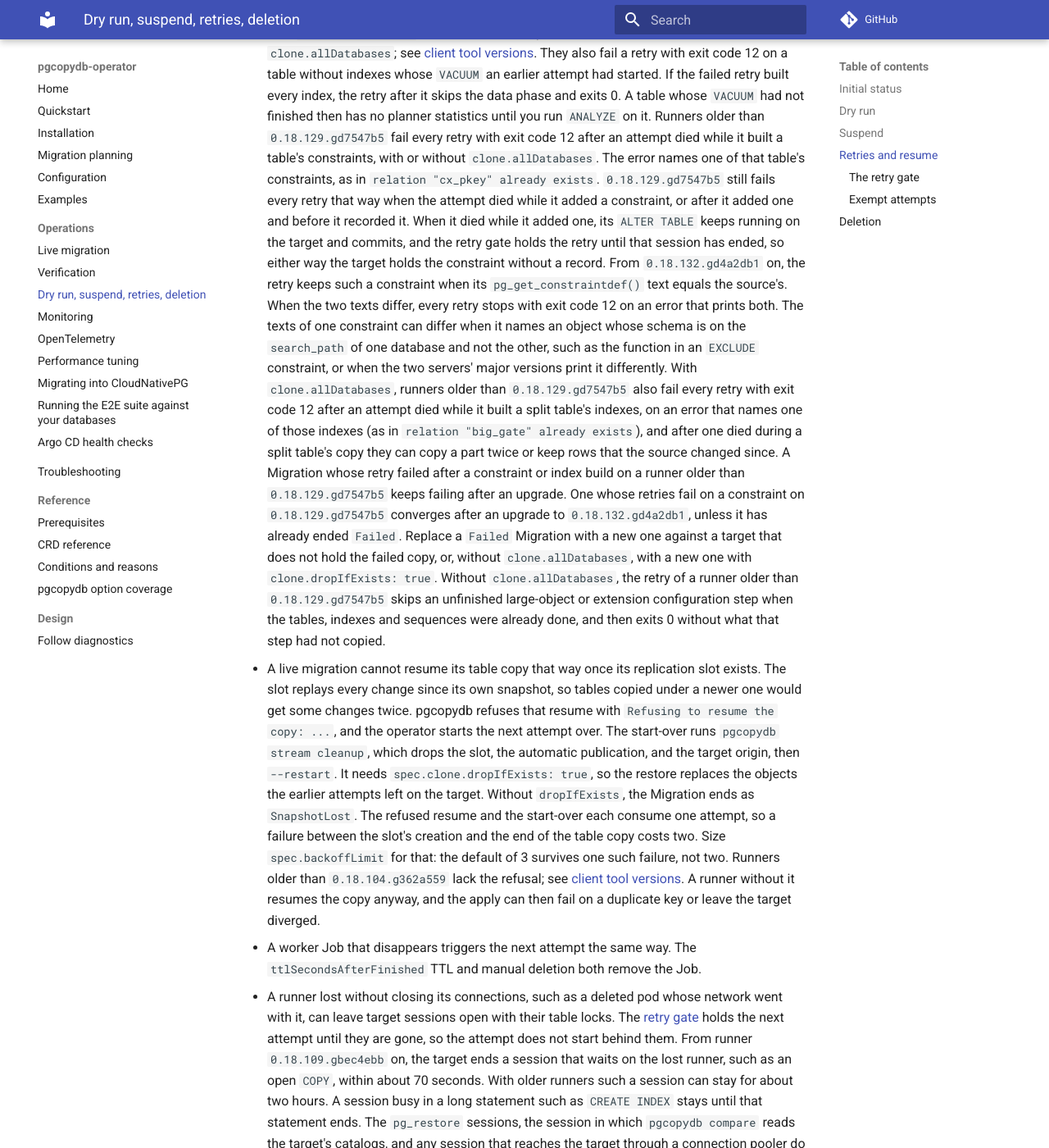
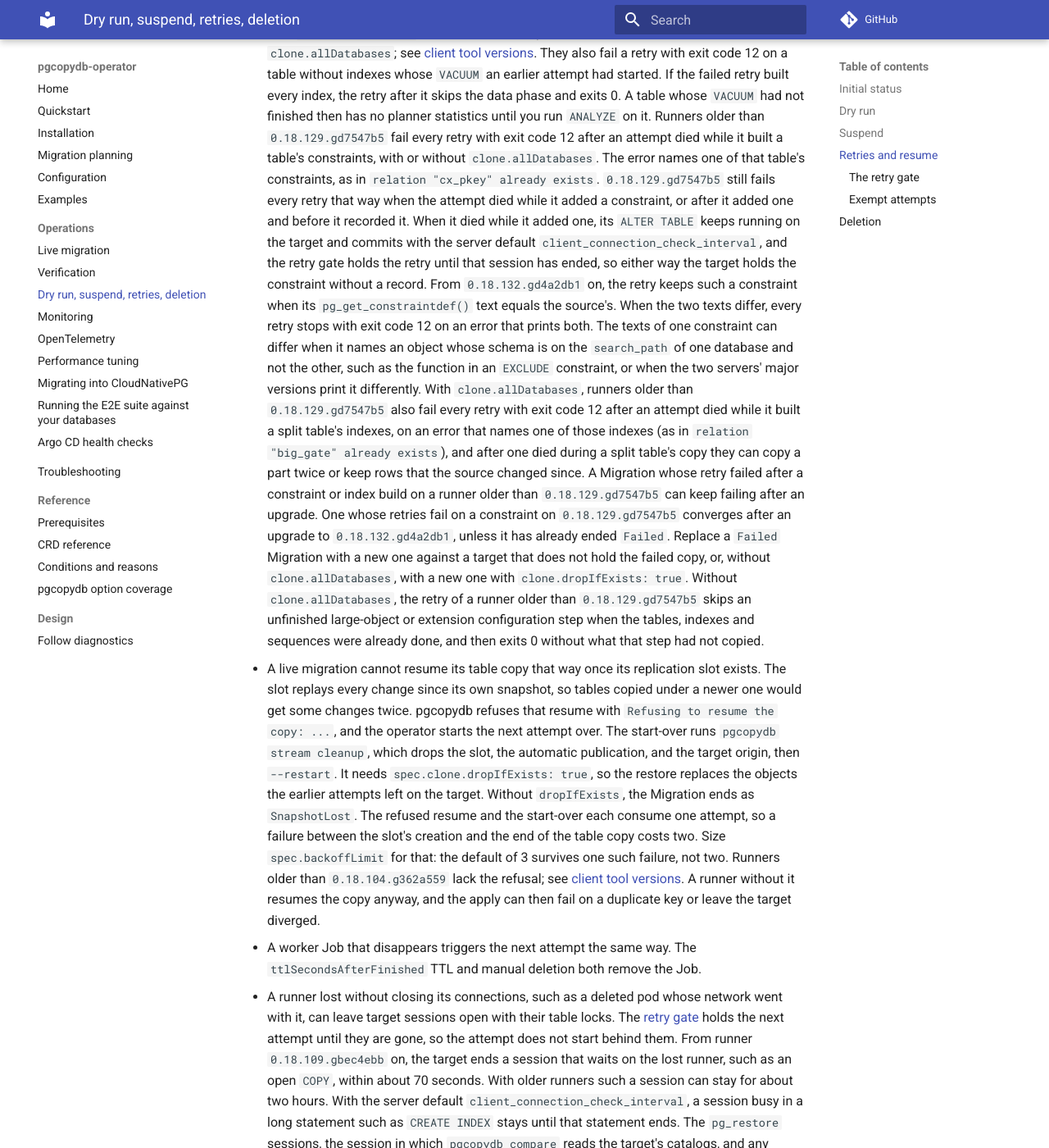
Before and after one commit to ydixken/pgcopydb-operator, an MkDocs documentation site: the page built from docs/operations/lifecycle.md, in a window 1280 px wide and 1400 px high, scrolled down 2342 px. Shown: the whole window at 82% size. Built offline with MkDocs 1.6.1 and Material for MkDocs 9.7.7, drawn with Linux system fonts in a browser that asks for light colours; comment, search, counter and statistics services are not loaded.

Commit message:
docs: say when a killed constraint build commits and stop naming one retry error
The lifecycle guide and the runner README said that a killed attempt's ALTER TABLE keeps running on the target and commits.
A target that sets client_connection_check_interval can abort a running statement once the kernel reports its client gone, so both now say it commits with the server default, and the lifecycle guide says the same of a session busy in a long statement.
The prerequisites page said 0.18.129.gd7547b5 fails on relation "..." already exists in that case, where a primary key or unique constraint fails on index "..." is already associated with a constraint; that sentence now names no error.
The monitoring page called every other pgcopydb lock short, which holds for a constraint attached USING INDEX and not for the ALTER TABLE that builds an EXCLUDE constraint's index.
The lifecycle guide now says a Migration that failed after a constraint or index build on a runner older than 0.18.129.gd7547b5 can keep failing after an upgrade, because for a constraint build that is inferred and was not run.

```diff
--- a/docs/operations/lifecycle.md
+++ b/docs/operations/lifecycle.md
@@ -94,12 +94,12 @@ The operator owns the retry policy, so attempt counts and failure reasons live o
   Runners older than `0.18.129.gd7547b5` fail every retry with exit code 12 after an attempt died while it built a table's constraints, with or without `clone.allDatabases`.
   The error names one of that table's constraints, as in `relation "cx_pkey" already exists`.
   `0.18.129.gd7547b5` still fails every retry that way when the attempt died while it added a constraint, or after it added one and before it recorded it.
-  When it died while it added one, its `ALTER TABLE` keeps running on the target and commits, and the retry gate holds the retry until that session has ended, so either way the target holds the constraint without a record.
+  When it died while it added one, its `ALTER TABLE` keeps running on the target and commits with the server default `client_connection_check_interval`, and the retry gate holds the retry until that session has ended, so either way the target holds the constraint without a record.
   From `0.18.132.gd4a2db1` on, the retry keeps such a constraint when its `pg_get_constraintdef()` text equals the source's.
   When the two texts differ, every retry stops with exit code 12 on an error that prints both.
   The texts of one constraint can differ when it names an object whose schema is on the `search_path` of one database and not the other, such as the function in an `EXCLUDE` constraint, or when the two servers' major versions print it differently.
   With `clone.allDatabases`, runners older than `0.18.129.gd7547b5` also fail every retry with exit code 12 after an attempt died while it built a split table's indexes, on an error that names one of those indexes (as in `relation "big_gate" already exists`), and after one died during a split table's copy they can copy a part twice or keep rows that the source changed since.
-  A Migration whose retry failed after a constraint or index build on a runner older than `0.18.129.gd7547b5` keeps failing after an upgrade.
+  A Migration whose retry failed after a constraint or index build on a runner older than `0.18.129.gd7547b5` can keep failing after an upgrade.
   One whose retries fail on a constraint on `0.18.129.gd7547b5` converges after an upgrade to `0.18.132.gd4a2db1`, unless it has already ended `Failed`.
   Replace a `Failed` Migration with a new one against a target that does not hold the failed copy, or, without `clone.allDatabases`, with a new one with `clone.dropIfExists: true`.
   Without `clone.allDatabases`, the retry of a runner older than `0.18.129.gd7547b5` skips an unfinished large-object or extension configuration step when the tables, indexes and sequences were already done, and then exits 0 without what that step had not copied.
@@ -119,7 +119,7 @@ The operator owns the retry policy, so attempt counts and failure reasons live o
   The [retry gate](#the-retry-gate) holds the next attempt until they are gone, so the attempt does not start behind them.
   From runner `0.18.109.gbec4ebb` on, the target ends a session that waits on the lost runner, such as an open `COPY`, within about 70 seconds.
   With older runners such a session can stay for about two hours.
-  A session busy in a long statement such as `CREATE INDEX` stays until that statement ends.
+  With the server default `client_connection_check_interval`, a session busy in a long statement such as `CREATE INDEX` stays until that statement ends.
   The `pg_restore` sessions, the session in which `pgcopydb compare` reads the target's catalogs, and any session that reaches the target through a connection pooler do not get that bound, so they can stay for longer.
 - Failures the retry cannot fix, such as a source that dies mid-copy or a broken restore, still consume the budget one attempt at a time.
 - The [preflight](live-migration.md#preflight) stops some failures before the first attempt.
```
Also changed, not shown: docs/operations/monitoring.md (+1 -1 lines), docs/reference/prerequisites.md (+1 -1 lines), images/runner/README.md (+1 -1 lines).
